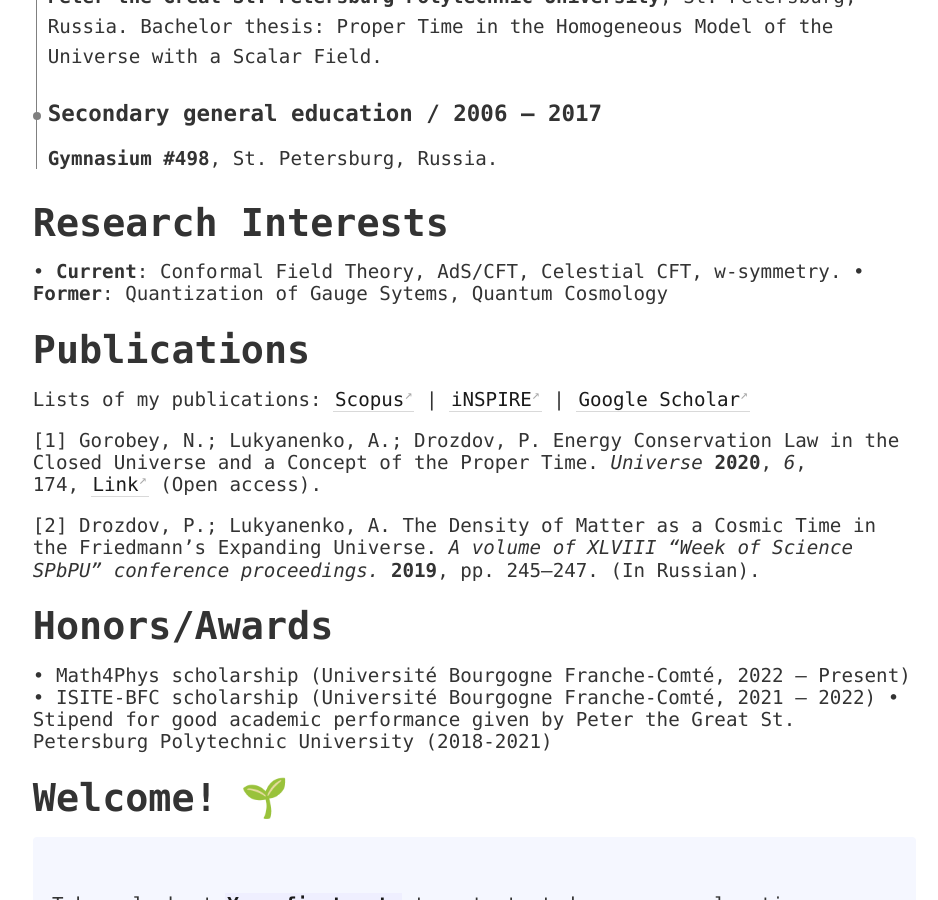
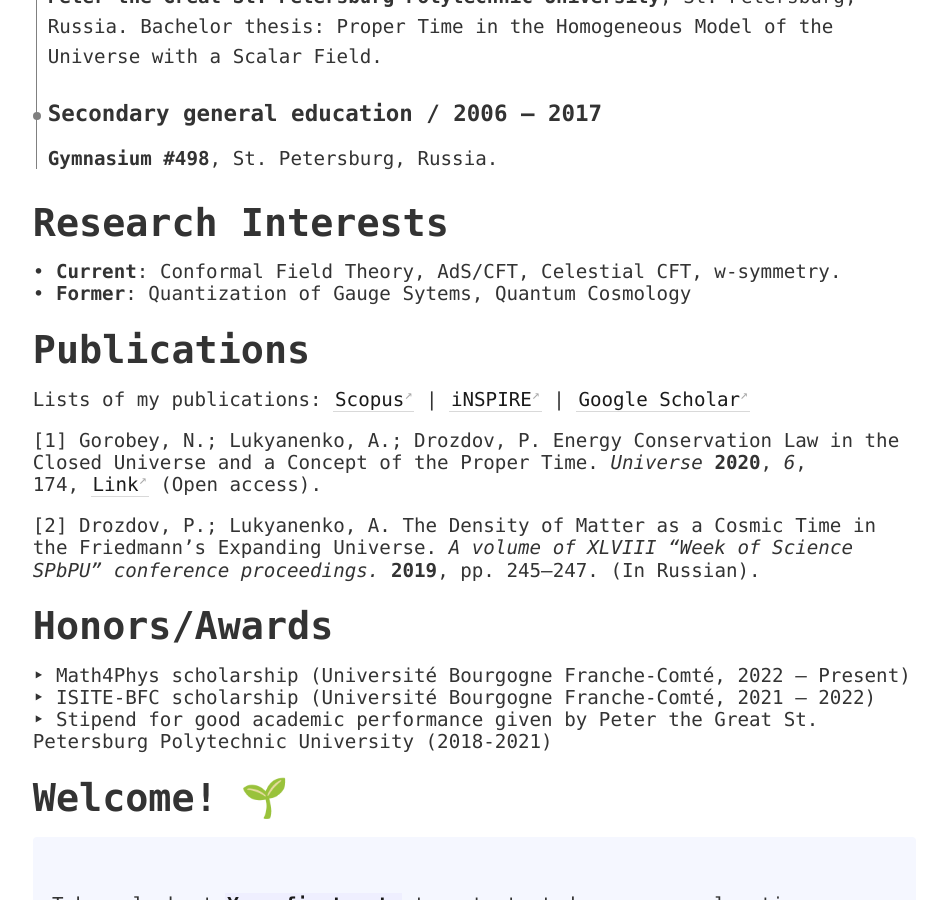
Before and after one commit to senseofeternity/drozdov, a Jekyll site: the page built from _pages/index.md, in a window 1280 px wide and 900 px high, scrolled down 932 px. Shown: the whole window, without its empty margins (44-982 px from the left). Built offline with Jekyll 4.4.1, drawn with Linux system fonts in a browser that asks for light colours.

```diff
--- a/_pages/index.md
+++ b/_pages/index.md
@@ -31,7 +31,7 @@ Table of Contents
 
 
 # Research Interests
-• **Current**: Conformal Field Theory, AdS/CFT, Celestial CFT,  w-symmetry.
+• **Current**: Conformal Field Theory, AdS/CFT, Celestial CFT,  w-symmetry. <br>
 • **Former**: Quantization of Gauge Sytems, Quantum Cosmology
 
 # Publications
@@ -42,9 +42,9 @@ Lists of my publications: [Scopus](https://www.scopus.com/authid/detail.uri?aut
 [2] Drozdov, P.; Lukyanenko, A. The Density of Matter as a Cosmic Time in the Friedmann’s Expanding Universe. _A volume of XLVIII "Week of Science SPbPU" conference proceedings._ **2019**, pp. 245–247. (In Russian).
 
 # Honors/Awards
-• Math4Phys scholarship (Université Bourgogne Franche-Comté, 2022 – Present)
-• ISITE-BFC scholarship (Université Bourgogne Franche-Comté, 2021 – 2022)
-• Stipend for good academic performance given by Peter the Great St. Petersburg Polytechnic University (2018-2021)
+‣ Math4Phys scholarship (Université Bourgogne Franche-Comté, 2022 – Present) <br>
+‣ ISITE-BFC scholarship (Université Bourgogne Franche-Comté, 2021 – 2022) <br>
+‣ Stipend for good academic performance given by Peter the Great St. Petersburg Polytechnic University (2018-2021)
 
 # Welcome! 🌱
 
```
